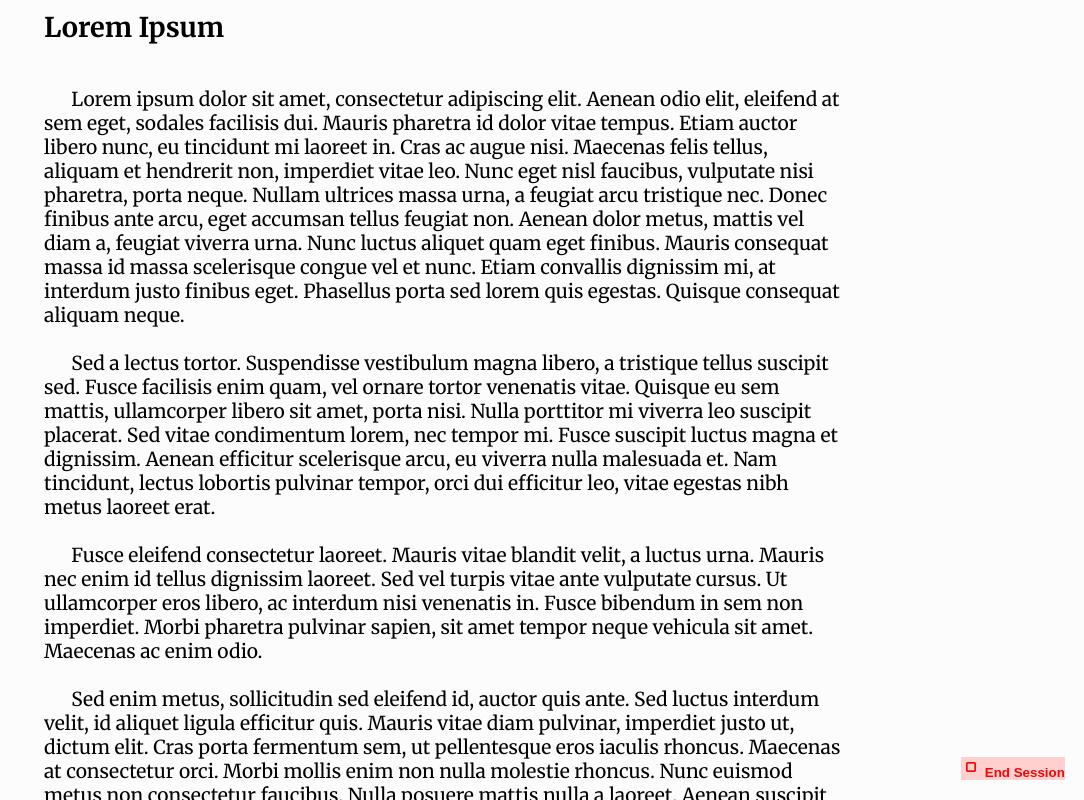
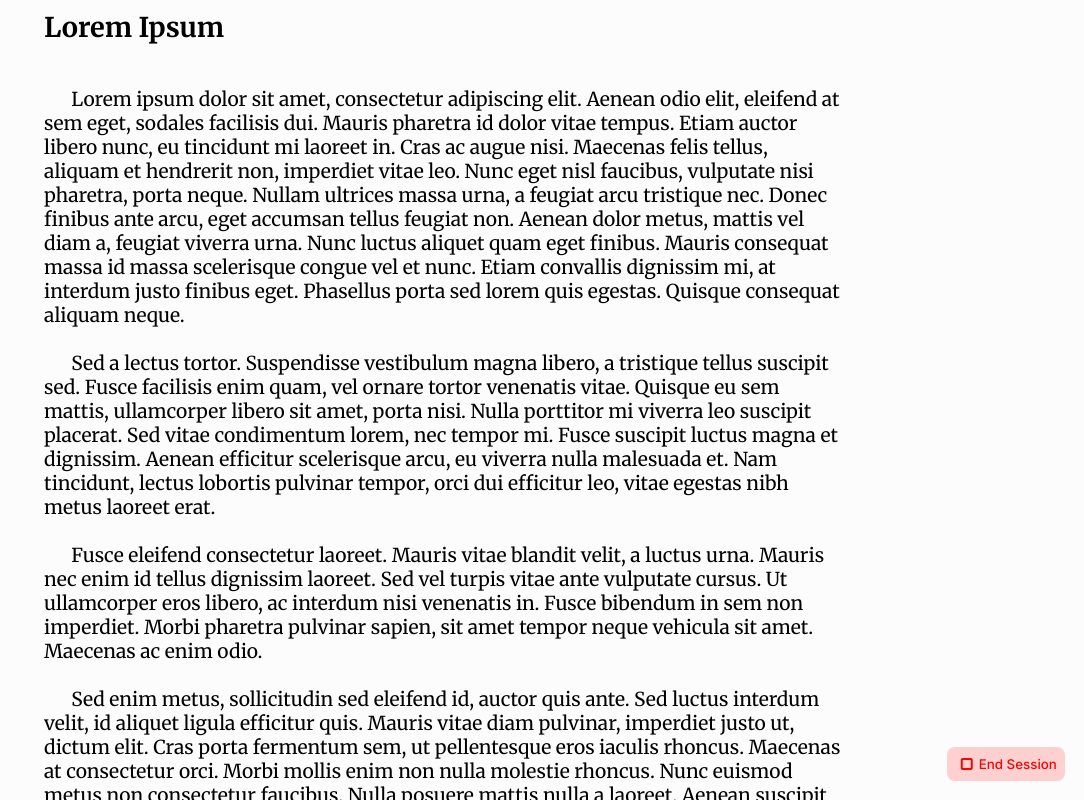
Before and after one commit to aynavbar/keystroke, a Svelte app: page / in a window 1280 px wide. Shown: the whole page, without its empty margins (196-1280 px from the left). Built offline with nearby package versions, Linux system fonts and the light colour scheme.

Commit message:
style: adds transition to the 'End session' dialog

```diff
--- a/src/App.svelte
+++ b/src/App.svelte
@@ -1,7 +1,9 @@
 <script>
-    import { slide } from "svelte/transition";
+    import { slide, fade } from "svelte/transition";
 
     import { trapFocus } from "./lib/attachments.svelte";
+
+    import Button from "./lib/components/Button.svelte";
 
     let doc = $state({
       heading: "Lorem Ipsum",
@@ -68,7 +70,8 @@
         <textarea bind:value={doc.body} id="body" spellcheck="false" placeholder="Write something"></textarea>
     </div>
     <div class="fab">
-        <button
+        <Button
+            variant="destructive"
             onclick={() => {
               showEndSessionDialog = true
             }}
@@ -77,24 +80,26 @@
             <span class="material-symbols-rounded">
             stop
             </span>
-            <span>
+            <span class="inter-500">
                 End Session
             </span>
-        </button>
+        </Button>
     </div>
     {#if showEndSessionDialog}
-        <div class="end-session-dialog-surface" {@attach trapFocus}>
+        <div class="end-session-dialog-surface" {@attach trapFocus} transition:fade={{duration: 50}}>
             <div class="end-session-dialog-content">
                 <h1 class="inter-700">End this session ?</h1>
                 <p class="inter-500">{wordCount} words</p>
                 <div class="actions-row">
-                    <button onclick={() => {
+                    <Button
+                        variant="outlined"
+                        onclick={() => {
                       showEndSessionDialog = false
-                    }}>Keep writing</button>
-                    <button onclick={() => {
+                    }}>Keep writing</Button>
+                    <Button onclick={() => {
                       endSession = true
                       showEndSessionDialog = false
-                    }}>End session</button>
+                    }}>End session</Button>
                 </div>
             </div>
         </div>
@@ -151,30 +156,6 @@
         background-color: transparent;
     }
 
-    .fab button {
-        border: none;
-        color: #f70505;
-        background-color: #ffd0d0;
-    }
-
-    .fab button:disabled {
-        color: #ff7676;
-        background-color: #f7e2e2;
-    }
-
-    .fab button span {
-        background-color: transparent;
-    }
-
-    .fab button span:nth-child(1) {
-        font-size: 20px;
-    }
-
-    .fab button span:nth-child(2) {
-        font-family: Arial, Helvetica, sans-serif;
-        font-weight: 600;
-    }
-
     .end-session-dialog-surface {
         position: fixed;
         background-color: #00000030;
@@ -183,6 +164,7 @@
         display: flex;
         justify-content: center;
         align-items: center;
+        z-index: 10000;
     }
 
     .end-session-dialog-content {
@@ -209,12 +191,6 @@
         justify-content: flex-end;
     }
 
-    .end-session-dialog-content .actions-row button:nth-child(2) {
-        color: #ffffff;
-        border: none;
-        background-color: #1876ff;
-    }
-
     .copy-info-toast-container {
         position: fixed;
         bottom: 0;
```
